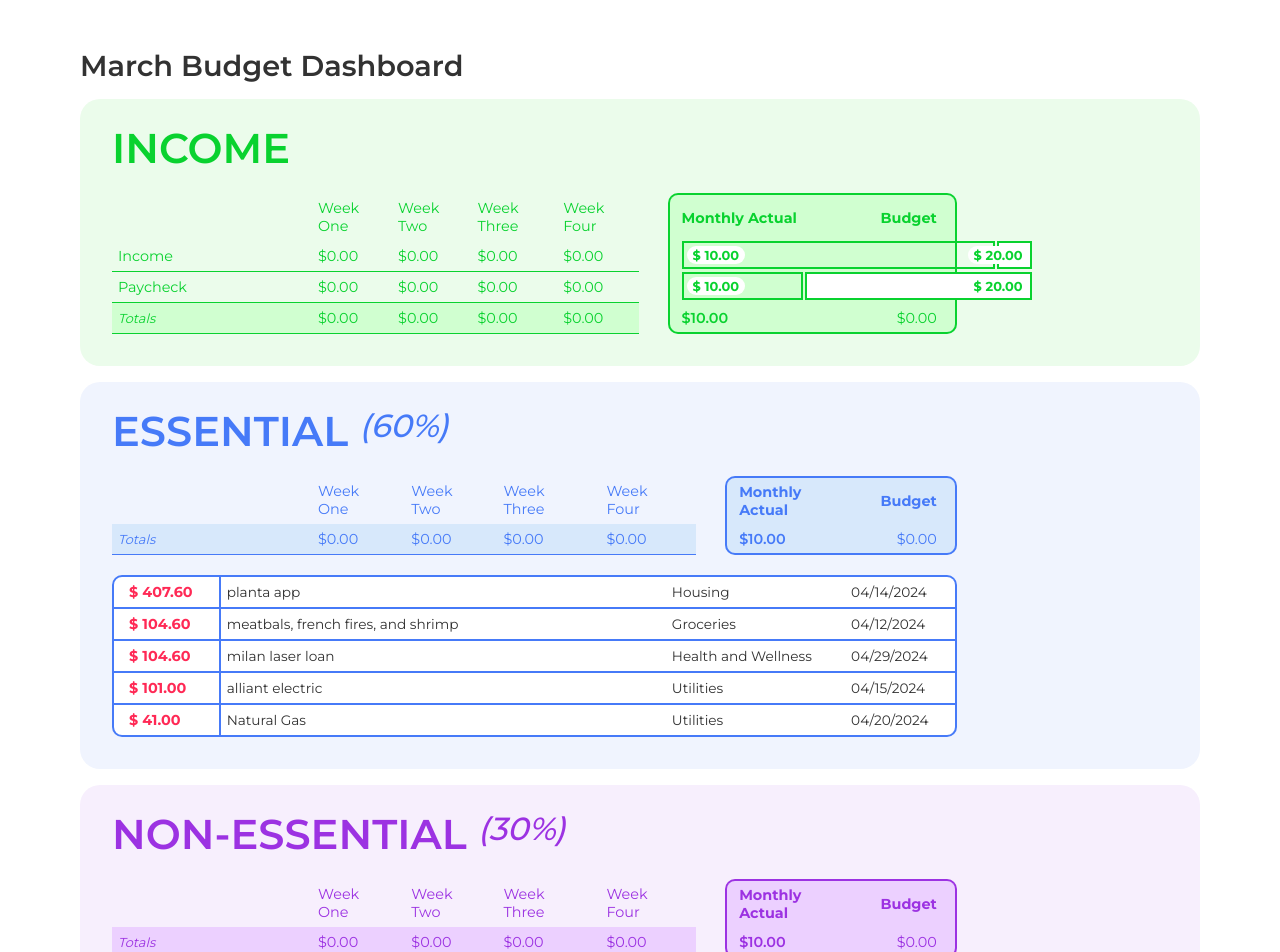
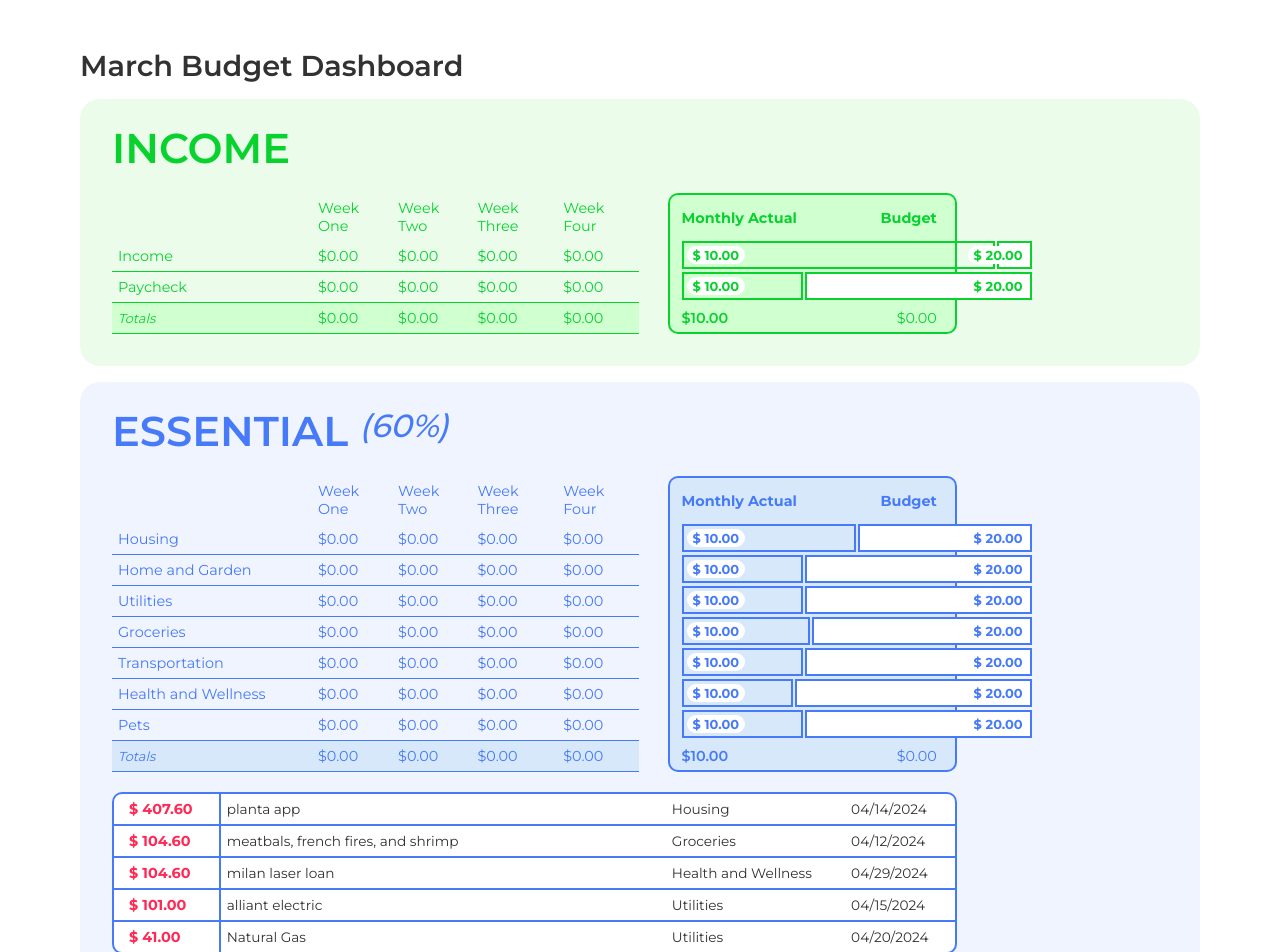
Before and after one commit to rubybeaches/BetterBudgetBuilds, a Next.js app: page /dashboard in a window 1280 px wide. Shown: the top 952 px of the page. Built offline with nearby package versions, Linux system fonts and the light colour scheme.

Commit message:
fix hydration error with tbody

```diff
--- a/src/app/components/Dashboard/ExpenseTable.tsx
+++ b/src/app/components/Dashboard/ExpenseTable.tsx
@@ -4,6 +4,7 @@ import { expense } from "@/app/lib/types";
 const ExpenseTable = ({ expense }: { expense: expense[] }) => {
     return (
         <table id="expenseTable">
+            <tbody>
                 {expense.map((exp, index) => (
                     <tr key={index}>
                         <td className="expenseAmount">$ {convertToFloat(exp.amount)}</td>
@@ -12,6 +13,7 @@ const ExpenseTable = ({ expense }: { expense: expense[] }) => {
                         <td>{new Date(exp.entryDate).toLocaleString("en-US", { month: "2-digit", day: "2-digit", year: "numeric" })}</td>
                     </tr>
                 ))}
+            </tbody>
         </table>
     )
 }
--- a/src/app/components/Dashboard/SummaryTable.tsx
+++ b/src/app/components/Dashboard/SummaryTable.tsx
@@ -4,6 +4,7 @@ const SummaryTable = ({ categories }: { categories: category[] }) => {
 
     return (
         <table id="summaryTable">
+            <tbody>
                 <tr>
                     <td></td>
                     <td>Week One</td>
@@ -37,6 +38,7 @@ const SummaryTable = ({ categories }: { categories: category[] }) => {
                     <td>$10.00</td>
                     <td>$0.00</td>
                 </tr>
+            </tbody>
         </table>
     )
 }
--- a/src/app/dashboard/page.tsx
+++ b/src/app/dashboard/page.tsx
@@ -7,6 +7,7 @@ import { category } from "../lib/types";
 import { defaultIncomeCategories } from "../lib/helpers";
 import { seedExpenses } from "../lib/helpers";
 import ExpenseTable from "../components/Dashboard/ExpenseTable";
+import categories from '../lib/seed.json'
 
 const Dashboard = () => {
     let newDate = new Date()
@@ -15,7 +16,7 @@ const Dashboard = () => {
     let month = newDate.toLocaleString("en-US", { month: "long" });
     // let year = newDate.getFullYear();
 
-    const [userCategories, setUserCategories] = useState<category[]>([]);
+    const [userCategories, setUserCategories] = useState<category[]>(categories);
 
     useEffect(() => {
         const items: any = localStorage.getItem('userCategories');
@@ -63,7 +64,6 @@ const Dashboard = () => {
 
             <div id="Non-Essential" className="section">
                 <h1>Non-Essential <em>(30%)</em></h1>
-
                 <SummaryTable categories={nonEssentialCategories} />
                 <ExpenseTable expense={nonEssentialExpenses} />
             </div>
```
Lines whose indentation alone changed are shown as unchanged.
